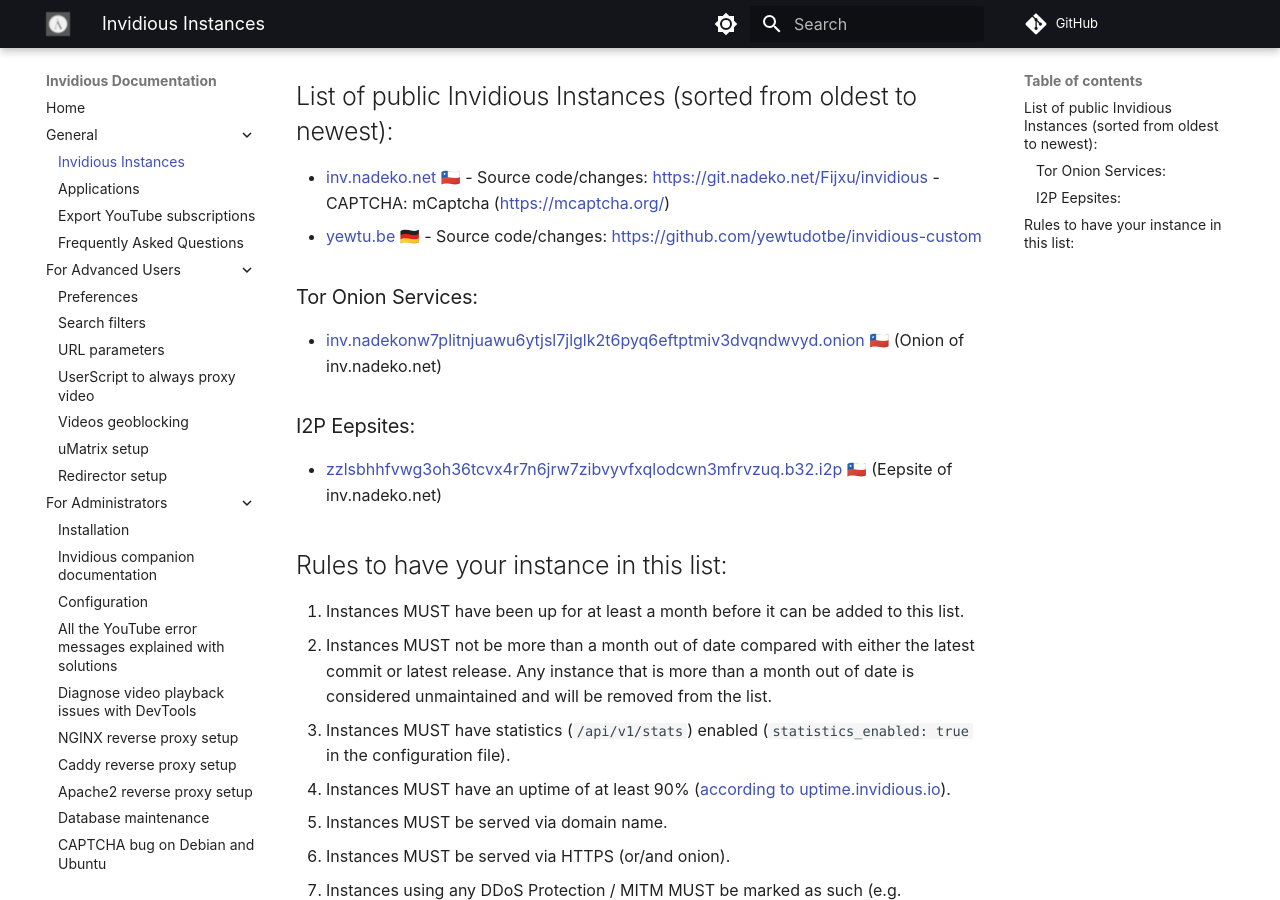
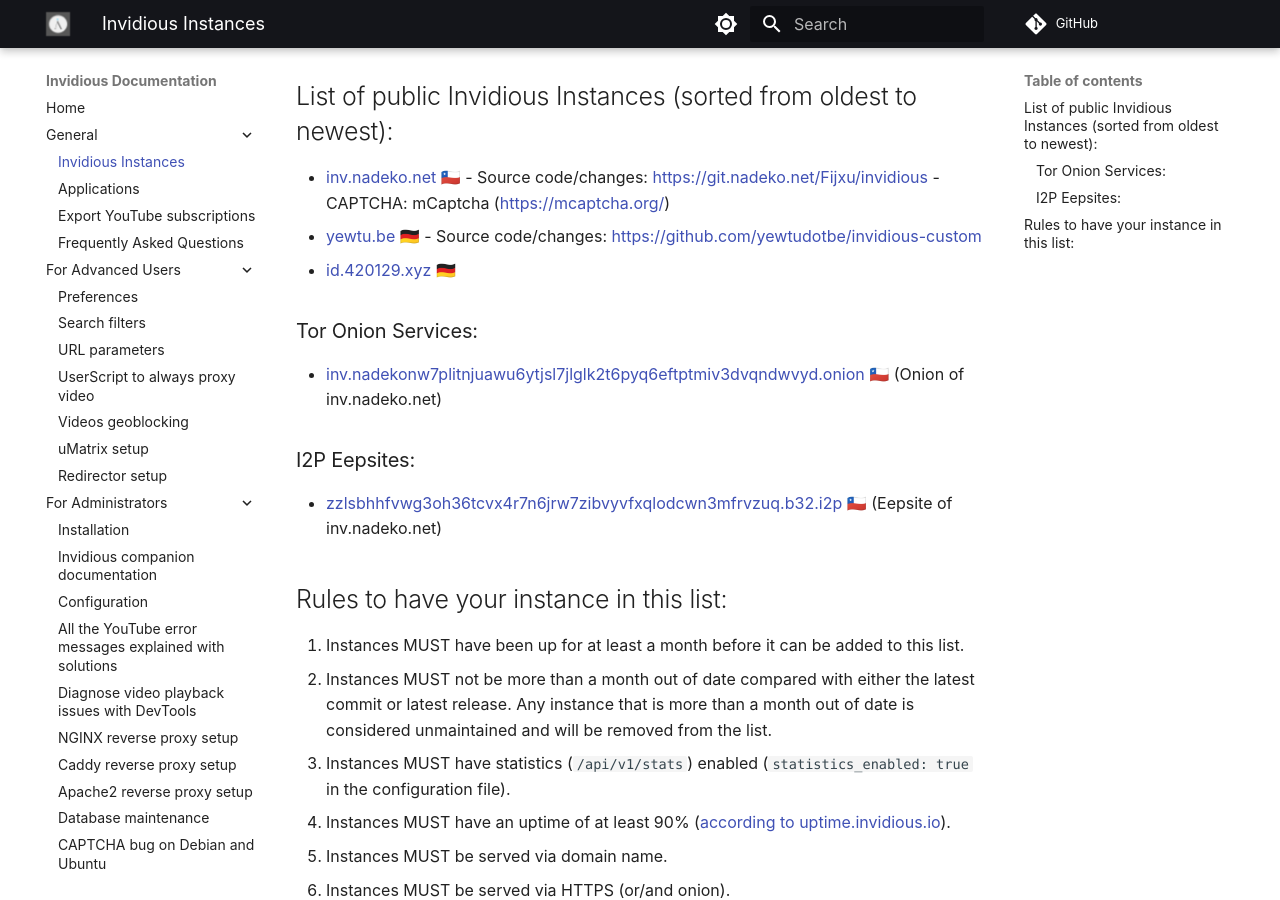
Before and after one commit to iv-org/documentation, an MkDocs documentation site: the page built from docs/instances.md, in a window 1280 px wide and 900 px high, scrolled down 342 px. Built offline with MkDocs 1.6.1 and Material for MkDocs 9.7.7, drawn with Linux system fonts in a browser that asks for light colours; comment, search, counter and statistics services are not loaded.

Commit message:
add id.420129.xyz
close #635

```diff
--- a/docs/instances.md
+++ b/docs/instances.md
@@ -12,6 +12,7 @@
 
 * [inv.nadeko.net](https://inv.nadeko.net) 🇨🇱 - Source code/changes: https://git.nadeko.net/Fijxu/invidious - CAPTCHA: mCaptcha (https://mcaptcha.org/)
 * [yewtu.be](https://yewtu.be) 🇩🇪 - Source code/changes: https://github.com/yewtudotbe/invidious-custom
+* [id.420129.xyz](https://id.420129.xyz) 🇩🇪
 
 ### Tor Onion Services:
 
```
